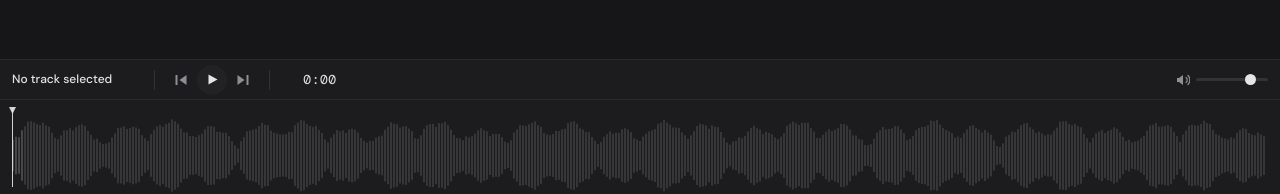
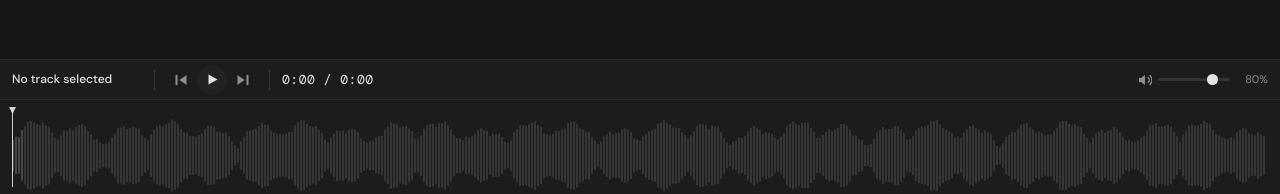
Before and after one commit to CignoMusic/WaveBase, a React (Vite) app: page / in a window 1280 px wide. Shown: the part 593-787 px from the top of the page. Built offline with nearby package versions, Linux system fonts and the light colour scheme; a web font is replaced by a local one.

Commit message:
Version of audio playback with some improvments working.
Volume slider percentage works. Next song works. Double click to play works. All other things need some help.

```diff
--- a/src/App.tsx
+++ b/src/App.tsx
@@ -51,6 +51,40 @@ function App() {
     }
   };
 
+  const handlePlayTrack = useCallback(async (id: string) => {
+    const flat = getFlatTracks();
+    const track = flat.find((t) => t.id === id);
+    if (!track) return;
+    try {
+      await invoke('play_audio', { path: track.path });
+    } catch (e) {
+      console.error('Play failed:', e);
+    }
+  }, [getFlatTracks]);
+
+  const handleDoubleClickTrack = useCallback((id: string) => {
+    setSelectedId(id);
+    handlePlayTrack(id);
+  }, [handlePlayTrack]);
+
+  const handleNextTrack = useCallback(() => {
+    const flat = getFlatTracks();
+    if (flat.length === 0) return;
+    const idx = flat.findIndex((t) => t.id === selectedId);
+    const next = idx < flat.length - 1 ? flat[idx + 1] : flat[0];
+    setSelectedId(next.id);
+    handlePlayTrack(next.id);
+  }, [getFlatTracks, selectedId, handlePlayTrack]);
+
+  const handlePrevTrack = useCallback(() => {
+    const flat = getFlatTracks();
+    if (flat.length === 0) return;
+    const idx = flat.findIndex((t) => t.id === selectedId);
+    const prev = idx > 0 ? flat[idx - 1] : flat[flat.length - 1];
+    setSelectedId(prev.id);
+    handlePlayTrack(prev.id);
+  }, [getFlatTracks, selectedId, handlePlayTrack]);
+
   return (
     <div className="app">
       <Titlebar onScanDirectory={handleScanDirectory} />
@@ -63,8 +97,13 @@ function App() {
           tracks={tracks}
           selectedId={selectedId}
           onSelect={setSelectedId}
+          onDoubleClick={handleDoubleClickTrack}
         />
-        <PlayerBar selectedTrack={selectedTrack} />
+        <PlayerBar
+          selectedTrack={selectedTrack}
+          onNext={handleNextTrack}
+          onPrev={handlePrevTrack}
+        />
       </div>
     </div>
   );
--- a/src/components/PlayerBar.tsx
+++ b/src/components/PlayerBar.tsx
@@ -15,9 +15,11 @@ interface PlaybackStatus {
 
 interface PlayerBarProps {
   selectedTrack: Track | null;
+  onNext?: () => void;
+  onPrev?: () => void;
 }
 
-export default function PlayerBar({ selectedTrack }: PlayerBarProps) {
+export default function PlayerBar({ selectedTrack, onNext, onPrev }: PlayerBarProps) {
   const canvasRef = useRef<HTMLCanvasElement>(null);
   const playheadRef = useRef<HTMLDivElement>(null);
   const progressFillRef = useRef<HTMLDivElement>(null);
@@ -106,17 +108,27 @@ export default function PlayerBar({ selectedTrack }: PlayerBarProps) {
     }
   };
 
-  const handleStop = async () => {
-    try {
-      const s = await invoke<PlaybackStatus>('stop_audio');
-      setStatus(s);
-    } catch (e) {
-      console.error('Stop failed:', e);
+  const handlePrev = async () => {
+    if (!selectedTrack) return;
+    if (status.playing || status.position > 0.5) {
+      try {
+        const s = await invoke<PlaybackStatus>('play_audio', { path: selectedTrack.path });
+        setStatus(s);
+      } catch (e) {
+        console.error('Restart failed:', e);
+      }
+    } else {
+      onPrev?.();
     }
+  };
+
+  const handleNext = () => {
+    onNext?.();
   };
 
   const handleVolume = async (e: React.ChangeEvent<HTMLInputElement>) => {
     const vol = parseFloat(e.target.value) / 100;
+    setStatus((prev) => ({ ...prev, volume: vol }));
     try {
       await invoke('set_volume', { volume: vol });
     } catch (err) {
@@ -124,8 +136,10 @@ export default function PlayerBar({ selectedTrack }: PlayerBarProps) {
     }
   };
 
+  const isPlaying = status.playing;
   const time = formatTime(status.position);
-  const isPlaying = status.playing;
+  const total = formatTime(status.duration);
+  const volPct = Math.round(status.volume * 100);
   const metaText = selectedTrack
     ? `${selectedTrack.bpm ?? '—'} BPM · ${selectedTrack.key} · ${selectedTrack.artists}`
     : '';
@@ -139,7 +153,7 @@ export default function PlayerBar({ selectedTrack }: PlayerBarProps) {
         </div>
         <div className="sep" />
         <div className="t-controls">
-          <button className="t-btn" onClick={handleStop} title="Stop">
+          <button className="t-btn" onClick={handlePrev} title="Previous / Restart">
             <svg width="14" height="14" viewBox="0 0 14 14" fill="currentColor">
               <rect x="1.5" y="2" width="2" height="10" rx="0.5" />
               <path d="M12.5 2L5.5 7L12.5 12V2Z" />
@@ -157,7 +171,7 @@ export default function PlayerBar({ selectedTrack }: PlayerBarProps) {
               </svg>
             )}
           </button>
-          <button className="t-btn" title="Skip forward">
+          <button className="t-btn" onClick={handleNext} title="Next track">
             <svg width="14" height="14" viewBox="0 0 14 14" fill="currentColor">
               <rect x="10.5" y="2" width="2" height="10" rx="0.5" />
               <path d="M1.5 2L8.5 7L1.5 12V2Z" />
@@ -165,7 +179,7 @@ export default function PlayerBar({ selectedTrack }: PlayerBarProps) {
           </button>
         </div>
         <div className="sep" />
-        <div className="time-counter">{time}</div>
+        <div className="time-counter">{time} / {total}</div>
         <div className="vol-row">
           <svg width="14" height="14" viewBox="0 0 14 14" fill="none">
             <path d="M3 5H1v4h2l4 3V2L3 5Z" fill="currentColor" />
@@ -177,9 +191,12 @@ export default function PlayerBar({ selectedTrack }: PlayerBarProps) {
             className="vol-slider"
             min="0"
             max="100"
-            defaultValue="80"
+            value={volPct}
             onChange={handleVolume}
           />
+          <span style={{ fontSize: 11, color: 'var(--text2)', minWidth: 32, textAlign: 'right' }}>
+            {volPct}%
+          </span>
         </div>
       </div>
       <div className="waveform-panel">
--- a/src/components/TrackList.tsx
+++ b/src/components/TrackList.tsx
@@ -83,6 +83,7 @@ export default function TrackList({ tracks, selectedId, onSelect, onDoubleClick
                     key={stem.id}
                     className={`row stem${selectedId === stem.id ? ' selected' : ''}`}
                     onClick={() => onSelect(stem.id)}
+                    onDoubleClick={() => onDoubleClick?.(stem.id)}
                   >
                     <div />
                     <div className="dot orange" style={{ width: 5, height: 5 }} />
```
